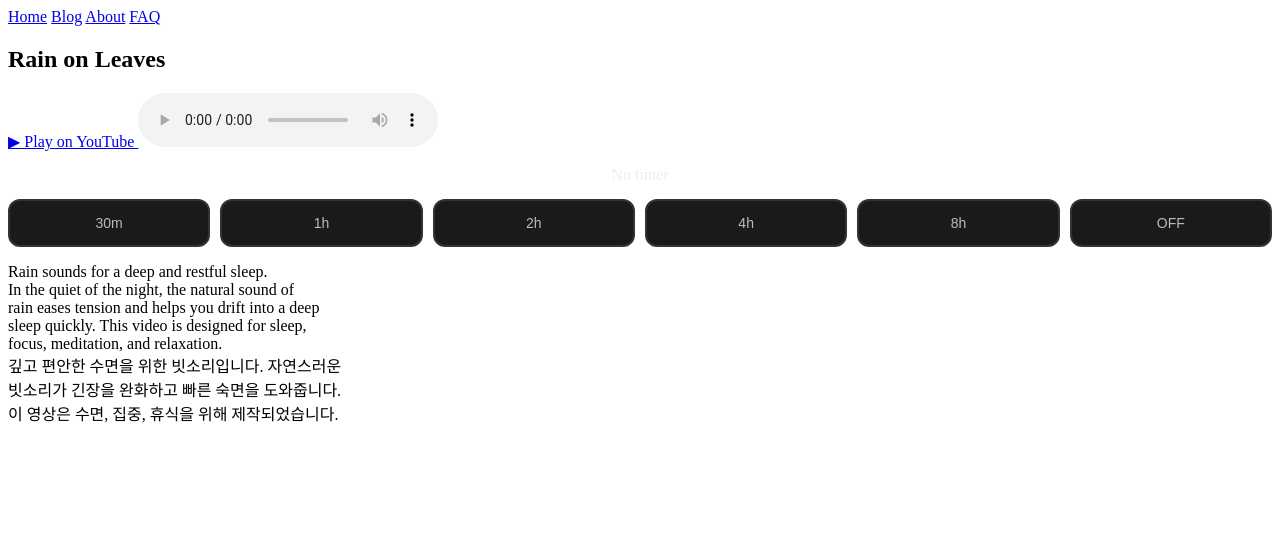
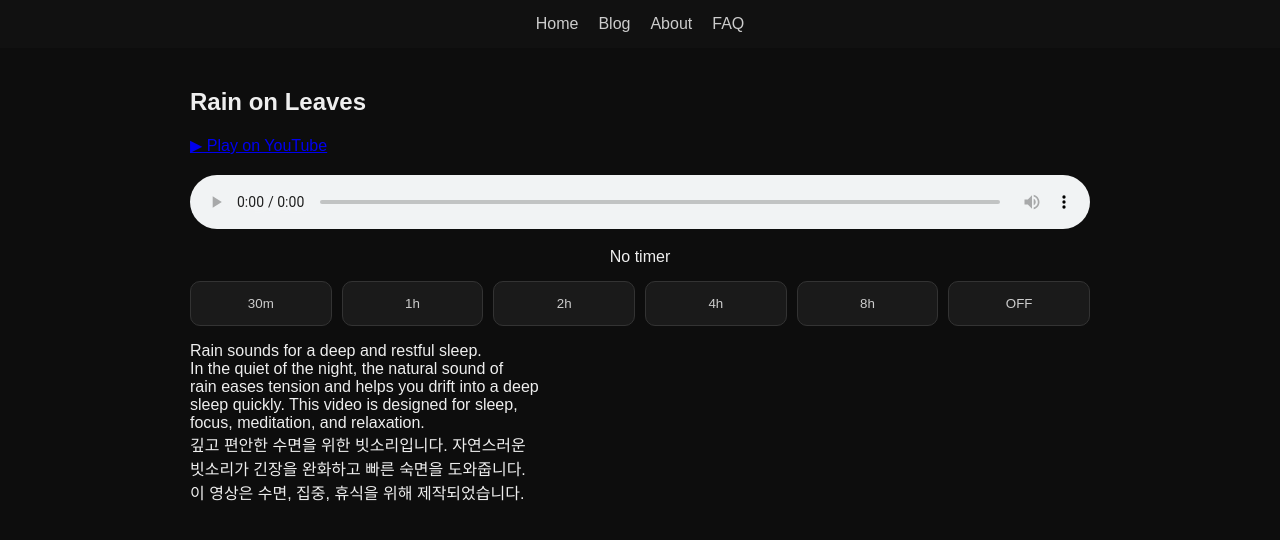
Before and after one commit to choijangwook/rain-deep-sleep, a Jekyll site: the page built from _posts/2026-04-20-Rain on Leaves.md, in a window 1280 px wide. Shown: the top 540 px of the page. Built offline with Jekyll 4.4.1, drawn with Linux system fonts in a browser that asks for light colours.

Commit message:
Update style.css

```diff
--- a/assets/css/style.css
+++ b/assets/css/style.css
@@ -1,21 +1,69 @@
-/* TIMER BUTTONS */
+/* ===== GLOBAL ===== */
+body {
+  margin: 0;
+  font-family: Arial, sans-serif;
+  background: #0d0d0d;
+  color: #eee;
+}
+
+/* ===== CONTAINER ===== */
+.container {
+  max-width: 900px;
+  margin: 0 auto;
+  padding: 20px;
+}
+
+/* ===== NAV ===== */
+.nav {
+  background: #111;
+}
+
+.nav-inner {
+  display: flex;
+  justify-content: center; /* 🔥 중앙 정렬 */
+  gap: 20px;
+  padding: 15px;
+}
+
+.nav-inner a {
+  color: #ccc;
+  text-decoration: none;
+}
+
+.nav-inner a:hover {
+  color: #fff;
+}
+
+/* ===== AUDIO ===== */
+audio {
+  width: 100%;
+  margin-top: 20px;
+}
+
+/* ===== TIMER DISPLAY ===== */
+.timer-display {
+  text-align: center;
+  margin-top: 15px;
+  font-size: 16px;
+}
+
+/* ===== TIMER BUTTON ===== */
 .timer-container {
-  margin-top: 15px;
   display: flex;
   gap: 10px;
+  margin-top: 15px;
   flex-wrap: wrap;
 }
 
 .timer-container button {
   flex: 1;
   padding: 14px;
-  border-radius: 12px;
-  border: 2px solid #333;
   background: #1a1a1a;
-  color: #bbb;
+  color: #ccc;
+  border: 1px solid #333;
+  border-radius: 10px;
   cursor: pointer;
-  font-size: 14px;
-  transition: all 0.15s ease;
+  transition: 0.15s;
 }
 
 /* hover */
@@ -23,25 +71,29 @@
   background: #2a2a2a;
 }
 
-/* 클릭 */
+/* 🔥 모바일 터치 반응 */
 .timer-container button:active {
   transform: scale(0.95);
+  background: #333;
 }
 
-/* 🔥 선택 상태 (완전히 다르게) */
+/* 🔥 선택 상태 (모바일 포함 강제 적용) */
 .timer-container button.active {
-  background: #00c853; /* 강한 초록 */
-  color: #000;
-  font-weight: 800;
+  background: #00c853 !important;
+  color: #000 !important;
+  font-weight: bold;
   border: 2px solid #00e676;
-  box-shadow: 0 0 15px rgba(0,200,83,0.8);
-  transform: scale(1.08);
+  box-shadow: 0 0 10px rgba(0,200,83,0.7);
 }
 
-/* TIMER DISPLAY */
-.timer-display {
-  margin-top: 15px;
-  font-size: 16px;
-  color: #eee;
-  text-align: center;
+/* ===== MOBILE ===== */
+@media (max-width: 768px) {
+  .timer-container {
+    flex-direction: column;
+  }
+
+  .timer-container button {
+    width: 100%;
+    font-size: 16px;
+  }
 }
```
